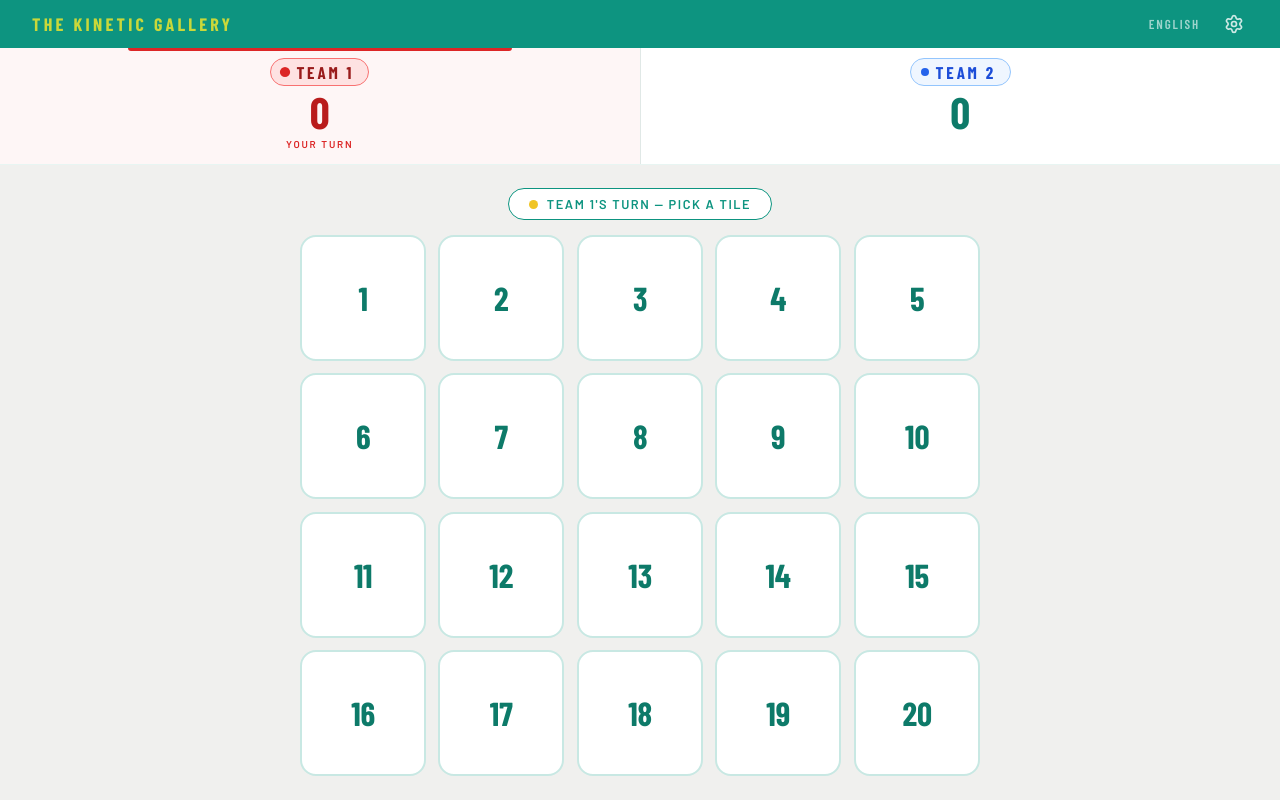
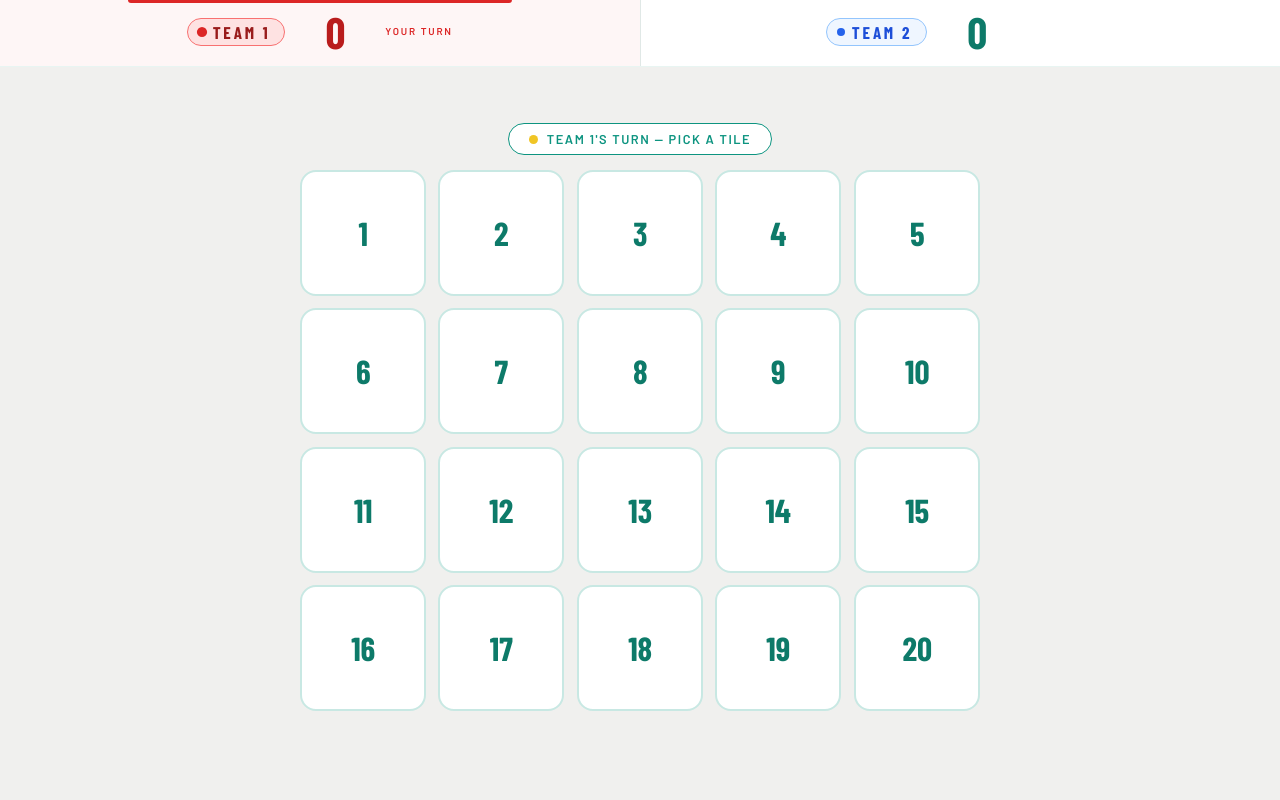
Before and after one commit to xpratov/pratoozle, a React (Vite) app: page / in a window 1280 px wide. Both pictures are taken after a click on the button "START GAME". Built offline with nearby package versions, Linux system fonts and the light colour scheme; a web font is replaced by a local one.

Commit message:
GameBoard'dagi UI tuzatildi, ya'ni institut doskasiga sig'adigan bo'ldi. useGameStore'da open-question chiqarib yuborildi. question.json'da ham open-question turi datasi o'chirilib yuborildi.

```diff
--- a/src/pages/Game/Game.jsx
+++ b/src/pages/Game/Game.jsx
@@ -60,9 +60,9 @@ function TeamScoreBlock({ teamNum, score, isActive }) {
   const tc = TEAM_COLORS[teamNum];
   return (
     <div style={{
-      flex: 1, display: "flex", flexDirection: "column",
+      flex: 1, display: "flex", flexDirection: "flex",
       alignItems: "center", justifyContent: "center",
-      padding: "10px 0 12px", gap: 4, position: "relative",
+      padding: "10px 0 12px", gap: 40, position: "relative",
       background: isActive ? tc.teamBg : "transparent",
       transition: "background 0.3s",
     }}>
@@ -215,7 +215,7 @@ export default function GameBoard() {
       animation: "pageIn 0.4s ease both",
     }}>
       {/* ── Header ── */}
-      <header style={{
+      {/* <header style={{
         background: "var(--teal)",
         height: "clamp(48px,6vh,62px)",
         display: "flex", alignItems: "center",
@@ -247,7 +247,7 @@ export default function GameBoard() {
             <Settings size={20} strokeWidth={2} />
           </button>
         </div>
-      </header>
+      </header> */}
 
       {/* ── Score Bar ── */}
       <div style={{
@@ -266,7 +266,7 @@ export default function GameBoard() {
         flex: 1, minHeight: 0,
         display: "flex", flexDirection: "column",
         alignItems: "center", justifyContent: "center",
-        padding: "clamp(10px,1.8vh,20px) clamp(14px,3vw,32px)",
+        padding: "0 clamp(10px,1.8vh,20px) clamp(14px,3vw,32px)",
         gap: "clamp(10px,1.8vh,18px)",
       }}>
         {/* Turn Badge */}
--- a/src/store/useGameStore.js
+++ b/src/store/useGameStore.js
@@ -21,17 +21,17 @@ function buildTiles(subject) {
   const bank = allQuestions[subject.toLowerCase()] ?? {};
 
   // Pick question tiles: 4 mc, 6 fill_blank, 5 open_question (= 15)
-  const mcPool  = shuffle(bank.multiple_choice ?? []).slice(0, 4).map(q => ({
+  const mcPool  = shuffle(bank.multiple_choice ?? []).slice(0, 7).map(q => ({
     ...q, qtype: "mc", points: randPts(5, 15),
   }));
-  const fbPool  = shuffle(bank.fill_blank ?? []).slice(0, 6).map(q => ({
+  const fbPool  = shuffle(bank.fill_blank ?? []).slice(0, 8).map(q => ({
     ...q, qtype: "fill_blank", points: randPts(10, 20),
   }));
-  const oqPool  = shuffle(bank.open_question ?? []).slice(0, 5).map(q => ({
-    ...q, qtype: "open_question", points: randPts(15, 25),
-  }));
+  // const oqPool  = shuffle(bank.open_question ?? []).slice(0, 5).map(q => ({
+  //   ...q, qtype: "open_question", points: randPts(15, 25),
+  // }));
 
-  const questionTiles = shuffle([...mcPool, ...fbPool, ...oqPool]);
+  const questionTiles = shuffle([...mcPool, ...fbPool]);
 
   // Special tiles: 2 bomb, 2 bonus, 1 swap (= 5)
   const specials = shuffle([
```
